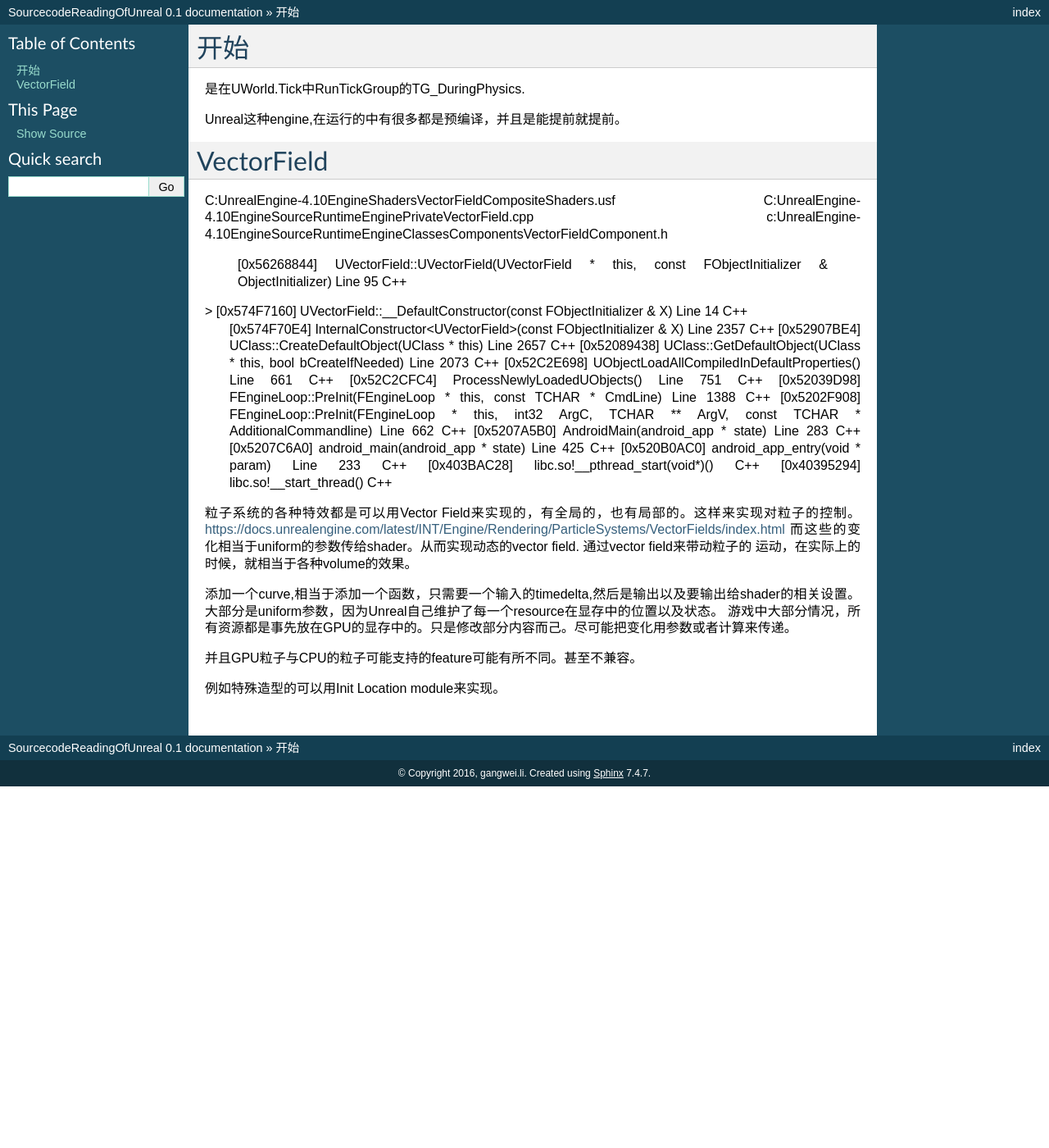
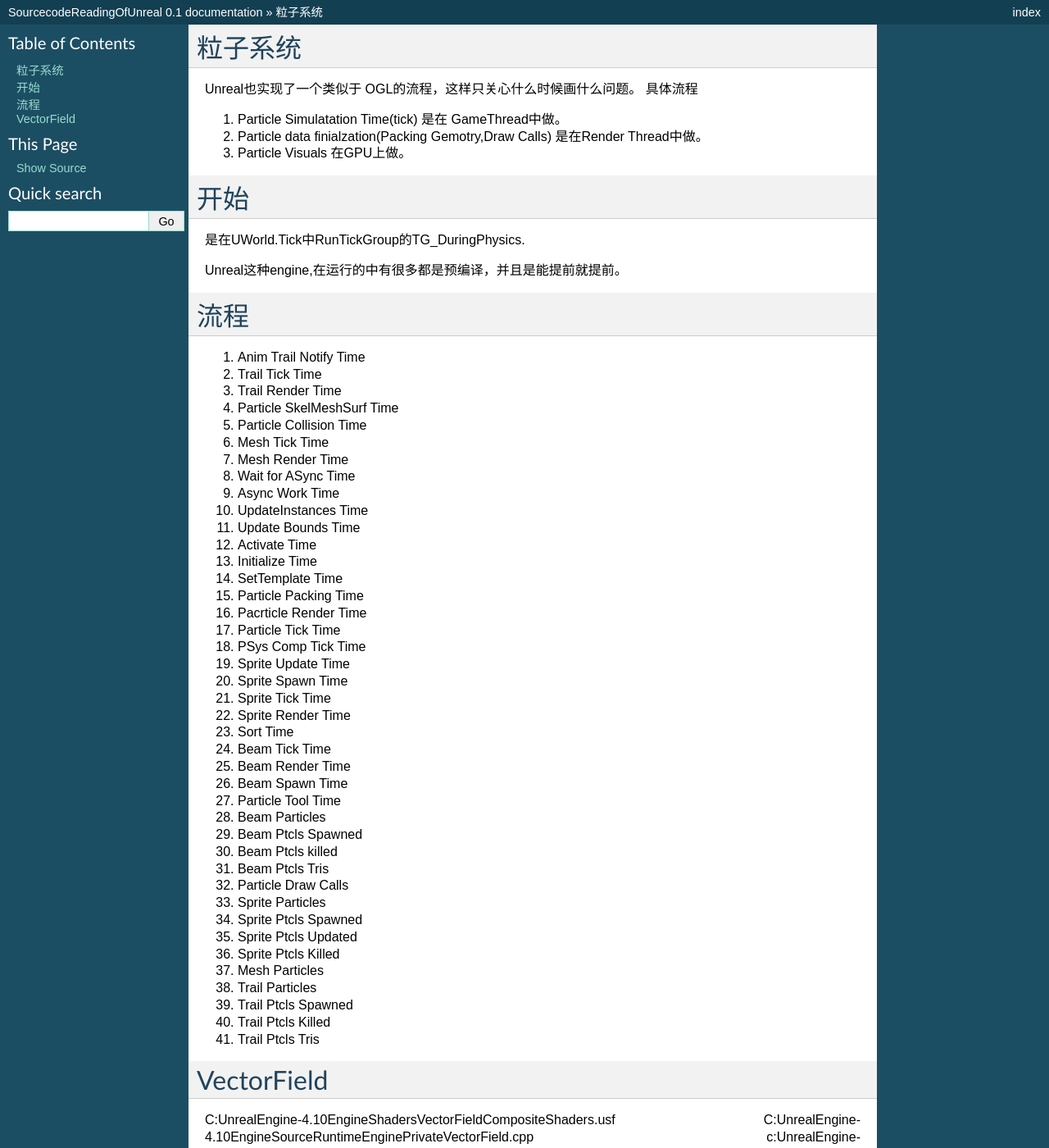
Before and after one commit to gwli/SourcecodeReadingOfUnreal, a Sphinx documentation site: the page built from source/content/ParticleSystem.rst, in a window 1280 px wide and 1400 px high. Shown: the whole window at 82% size. Built offline with Sphinx 7.4.7, drawn with Linux system fonts in a browser that asks for light colours; formulas are drawn with MathJax 3; pages that are not in the unit, such as notebooks, are missing from menus; some of the changed text lies outside the part shown.

Commit message:
work flow

```diff
--- a/source/content/ParticleSystem.rst
+++ b/source/content/ParticleSystem.rst
@@ -1,3 +1,15 @@
+粒子系统
+========
+
+Unreal也实现了一个类似于 OGL的流程，这样只关心什么时候画什么问题。
+具体流程
+
+#. Particle Simulatation Time(tick) 是在 GameThread中做。
+#. Particle data finialzation(Packing Gemotry,Draw Calls) 是在Render Thread中做。
+#. Particle Visuals 在GPU上做。
+
+
+
 开始
 =====
 
@@ -5,6 +17,54 @@
 
 
 Unreal这种engine,在运行的中有很多都是预编译，并且是能提前就提前。
+
+
+流程
+====
+
+#. Anim Trail Notify Time
+#. Trail Tick Time
+#. Trail Render Time
+#. Particle SkelMeshSurf Time
+#. Particle Collision Time
+#. Mesh Tick Time
+#. Mesh Render Time
+#. Wait for ASync Time
+#. Async Work Time
+#. UpdateInstances Time
+#. Update Bounds Time
+#. Activate Time
+#. Initialize Time
+#. SetTemplate Time
+#. Particle Packing Time
+#. Pacrticle Render Time
+#. Particle Tick Time
+#. PSys Comp Tick Time
+#. Sprite Update Time
+#. Sprite Spawn Time
+#. Sprite Tick Time
+#. Sprite Render Time
+#. Sort Time
+#. Beam Tick Time
+#. Beam Render Time
+#. Beam Spawn Time
+#. Particle Tool Time
+
+#. Beam Particles
+#. Beam Ptcls Spawned
+#. Beam Ptcls killed
+#. Beam Ptcls Tris
+#. Particle Draw Calls
+#. Sprite Particles
+#. Sprite Ptcls Spawned
+#. Sprite Ptcls Updated
+#. Sprite Ptcls Killed
+#. Mesh Particles
+#. Trail Particles
+#. Trail Ptcls Spawned
+#. Trail Ptcls Killed
+#. Trail Ptcls Tris
+
 
 VectorField
 ===========
@@ -41,3 +101,5 @@ https://docs.unrealengine.com/latest/INT/Engine/Rendering/ParticleSystems/Vector
 并且GPU粒子与CPU的粒子可能支持的feature可能有所不同。甚至不兼容。
 
 例如特殊造型的可以用Init Location module来实现。
+
+而对于particle系统优化原则与steps https://docs.unrealengine.com/latest/INT/Engine/Rendering/ParticleSystems/Optimization/Concepts/index.html
```
